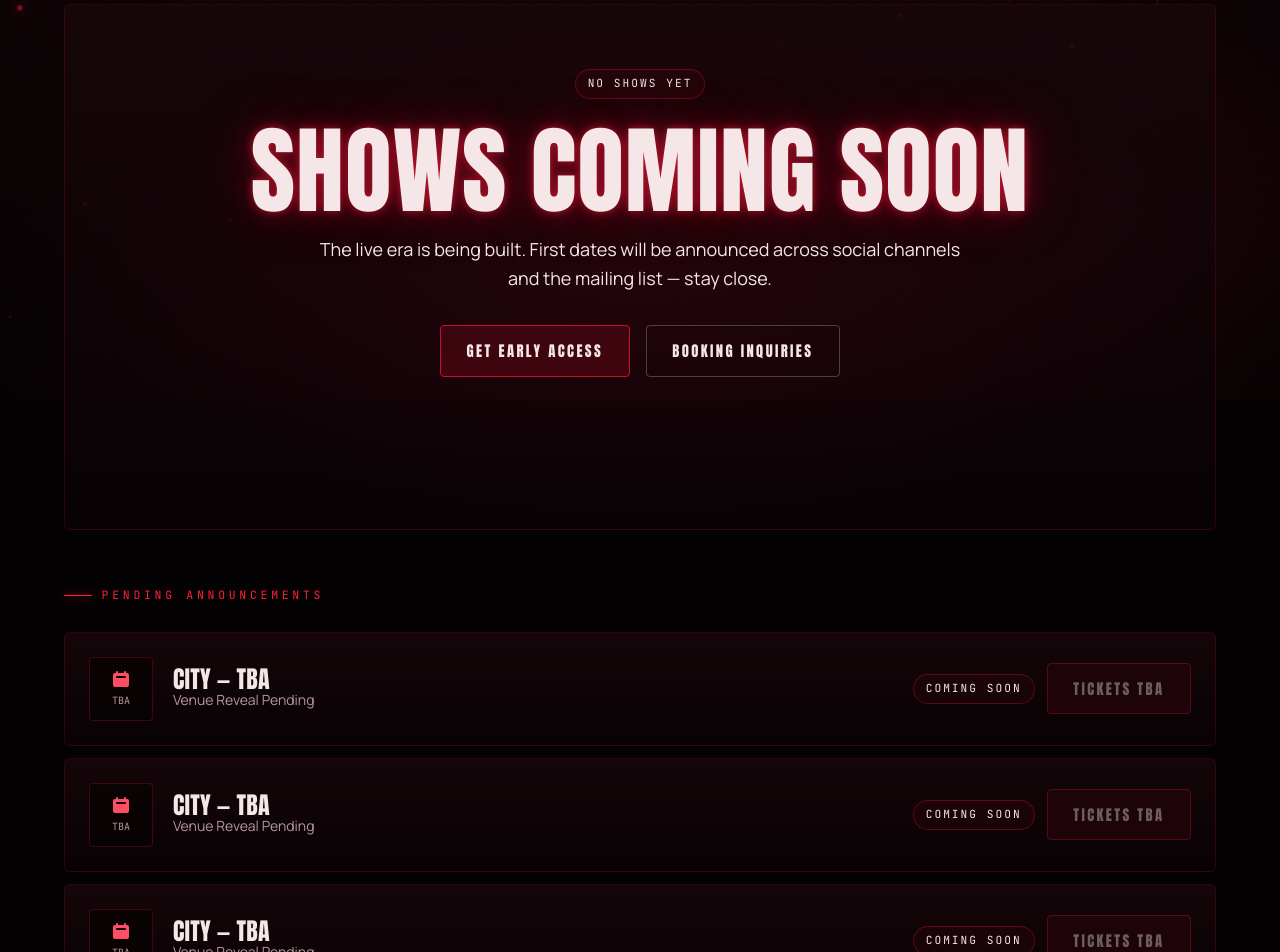
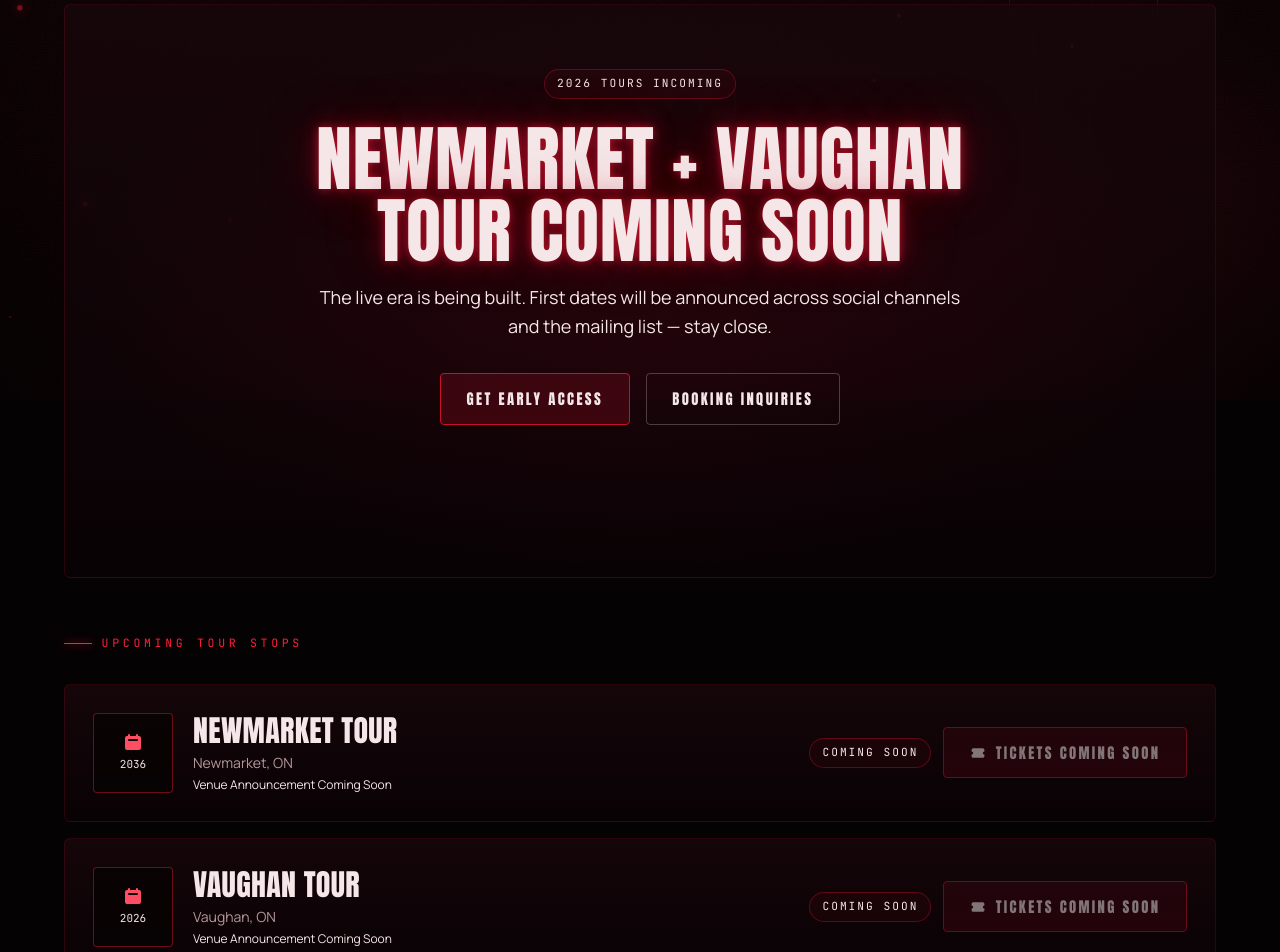
Before and after one commit to Jake2444/cooljeff-website, a Next.js app: page /shows in a window 1280 px wide. Shown: the part 400-1352 px from the top of the page. Built offline with nearby package versions, Linux system fonts and the light colour scheme.

Commit message:
Update page.js

```diff
--- a/src/app/shows/page.js
+++ b/src/app/shows/page.js
@@ -1,16 +1,27 @@
 import Link from 'next/link';
 import SectionHeader from '@/components/SectionHeader';
-import { HiCalendar } from 'react-icons/hi';
+import { HiCalendar, HiTicket } from 'react-icons/hi';
 
 export const metadata = {
   title: 'Live Shows',
   description: 'Upcoming live performances and tour dates from CoolJeff.',
 };
 
-const placeholders = [
-  { date: 'TBA', city: 'City — TBA',  venue: 'Venue Reveal Pending' },
-  { date: 'TBA', city: 'City — TBA',  venue: 'Venue Reveal Pending' },
-  { date: 'TBA', city: 'City — TBA',  venue: 'Venue Reveal Pending' },
+const upcomingTours = [
+  {
+    name: 'Newmarket Tour',
+    date: '2036',
+    city: 'Newmarket, ON',
+    venue: 'Venue Announcement Coming Soon',
+    status: 'Coming Soon',
+  },
+  {
+    name: 'Vaughan Tour',
+    date: '2026',
+    city: 'Vaughan, ON',
+    venue: 'Venue Announcement Coming Soon',
+    status: 'Coming Soon',
+  },
 ];
 
 export default function ShowsPage() {
@@ -20,16 +31,16 @@ export default function ShowsPage() {
         <SectionHeader
           tag="Tour"
           title="Live Shows / Upcoming Events"
-          subtitle="Live dates are being booked now. Drop your email below to be first in line when tickets go on sale."
+          subtitle="The live era is officially in motion. Newmarket and Vaughan tours are being booked now — drop your email below to be first when tickets drop."
         />
 
-        {/* Big "shows coming soon" panel */}
+        {/* Big tour announcement panel */}
         <div className="card-dark p-10 md:p-16 text-center relative overflow-hidden mb-12">
           <div className="absolute inset-0 bg-radial-blood opacity-50 pointer-events-none" />
           <div className="relative">
-            <span className="chip mb-6 inline-flex">No Shows Yet</span>
-            <h2 className="text-display text-6xl md:text-8xl text-glow mb-4">
-              Shows Coming Soon
+            <span className="chip mb-6 inline-flex">2026 Tours Incoming</span>
+            <h2 className="text-display text-5xl md:text-7xl text-glow mb-4 leading-tight">
+              Newmarket + Vaughan<br />Tour Coming Soon
             </h2>
             <p className="text-bone-300 text-lg max-w-2xl mx-auto leading-relaxed">
               The live era is being built. First dates will be announced across
@@ -53,31 +64,33 @@ export default function ShowsPage() {
           </div>
         </div>
 
-        {/* Tour date placeholders */}
-        <div className="space-y-3">
-          <span className="section-tag mb-4">Pending Announcements</span>
-          {placeholders.map((show, i) => (
+        {/* Upcoming Tours */}
+        <div className="space-y-4">
+          <span className="section-tag mb-4">Upcoming Tour Stops</span>
+          {upcomingTours.map((show, i) => (
             <div
               key={i}
-              className="card-dark p-5 md:p-6 flex flex-col md:flex-row md:items-center justify-between gap-4 group"
+              className="card-dark p-6 md:p-7 flex flex-col md:flex-row md:items-center justify-between gap-4"
             >
               <div className="flex items-center gap-5">
-                <div className="flex flex-col items-center justify-center w-16 h-16 rounded border border-blood-700/40 bg-ink-1000/60 flex-shrink-0">
+                <div className="flex flex-col items-center justify-center w-20 h-20 rounded border border-blood-500/40 bg-ink-1000/60 flex-shrink-0">
                   <HiCalendar className="h-5 w-5 text-blood-400 mb-1" />
-                  <span className="text-mono text-[10px] text-bone-400">{show.date}</span>
+                  <span className="text-mono text-[11px] text-bone-300">{show.date}</span>
                 </div>
                 <div>
-                  <h3 className="text-display text-2xl">{show.city}</h3>
-                  <p className="text-bone-400 text-sm">{show.venue}</p>
+                  <h3 className="text-display text-2xl md:text-3xl">{show.name}</h3>
+                  <p className="text-bone-400 text-sm mt-1">{show.city}</p>
+                  <p className="text-bone-500 text-xs mt-1">{show.venue}</p>
                 </div>
               </div>
-              <div className="flex items-center gap-3">
-                <span className="chip border-bone-600/30 text-bone-400">Coming Soon</span>
+              <div className="flex items-center gap-3 flex-wrap">
+                <span className="chip border-blood-500/40 text-blood-400">{show.status}</span>
                 <button
                   disabled
-                  className="btn-glow opacity-40 cursor-not-allowed"
+                  className="btn-glow opacity-50 cursor-not-allowed flex items-center gap-2"
                 >
-                  Tickets TBA
+                  <HiTicket className="h-4 w-4" />
+                  Tickets Coming Soon
                 </button>
               </div>
             </div>
```
